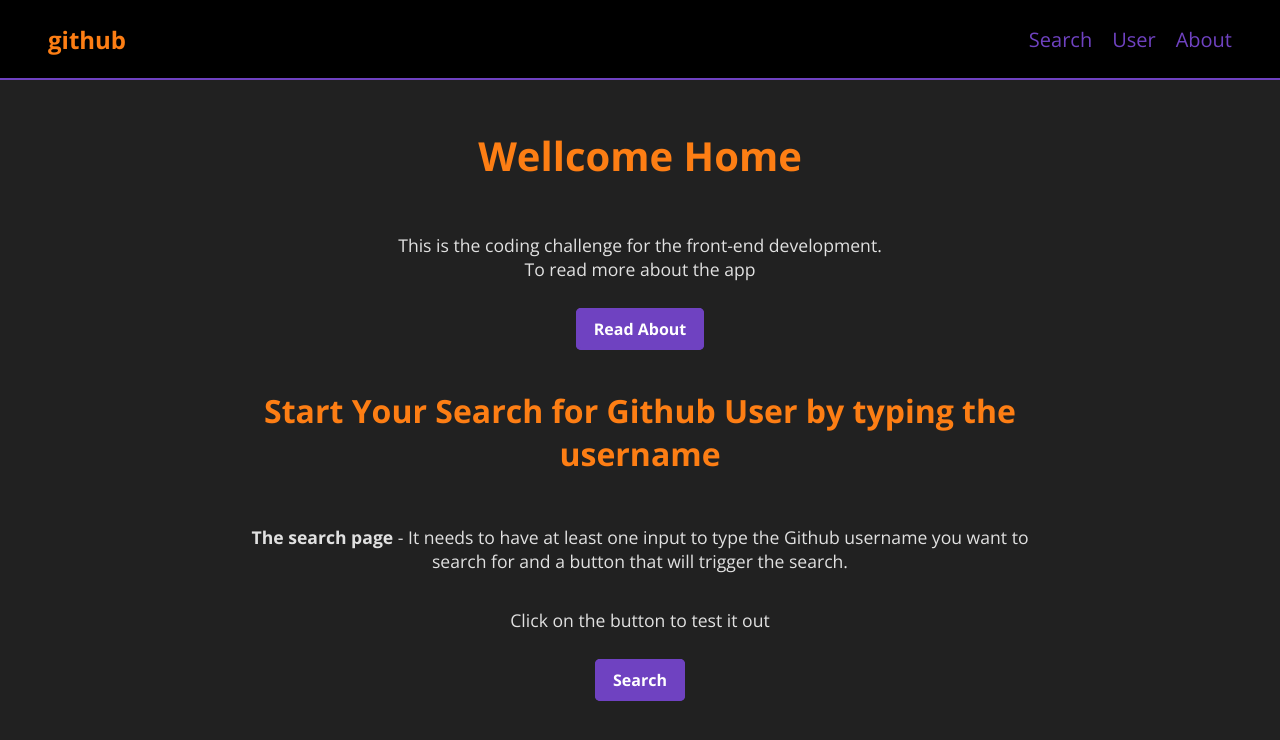
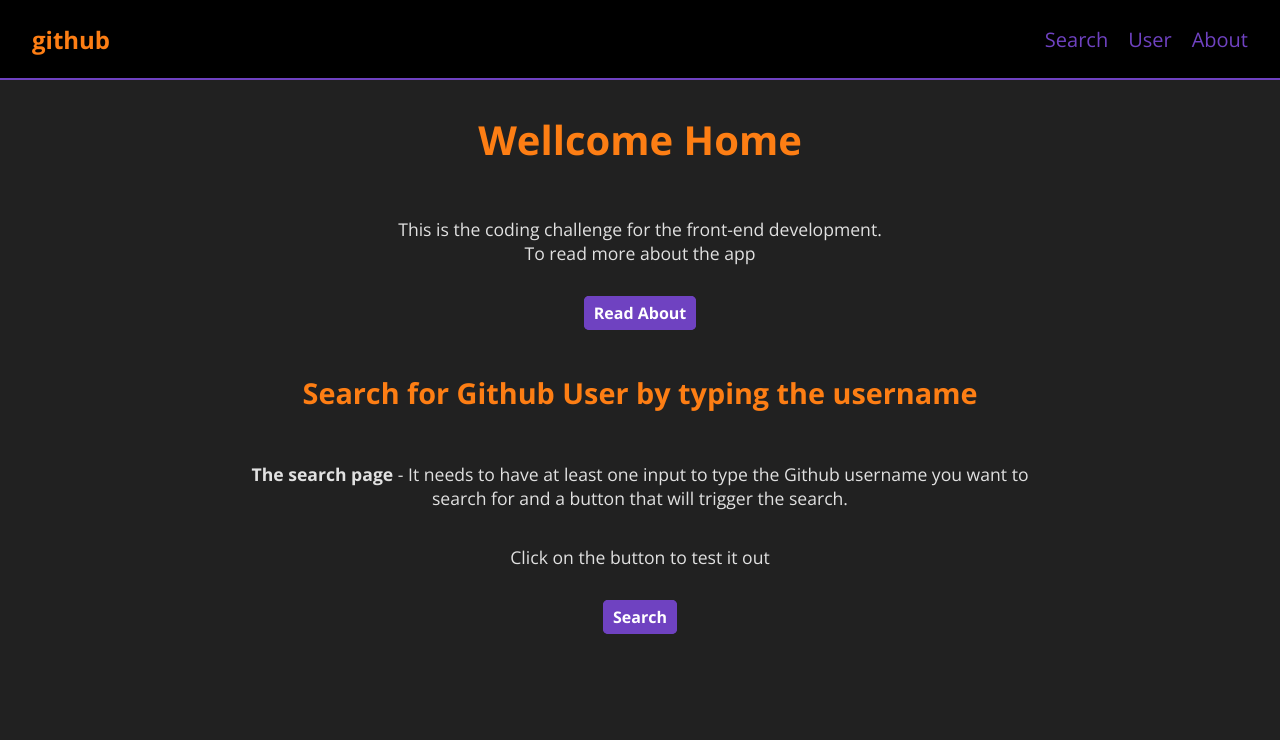
Before and after one commit to lucho20pt/fe-assignment-githubapi-lucho20pt, a React (Create React App) app: page /home in a window 1280 px wide. Shown: the top 740 px of the page. Built offline with nearby package versions, Linux system fonts and the light colour scheme.

Commit message:
upd: html structural classes and styles

```diff
--- a/src/features/github/Searcher.js
+++ b/src/features/github/Searcher.js
@@ -66,7 +66,7 @@
   }
 
   return (
-    <div className={`${classes.search} ${'centered'}`}>
+    <div className={`${classes.searcher} ${'centered'}`}>
       <form onSubmit={submitHandler}>
         <div className="row">
           <input
--- a/src/features/github/UserDetail.js
+++ b/src/features/github/UserDetail.js
@@ -1,5 +1,5 @@
-import React, { Fragment, useState } from 'react'
-import { Route, Routes, useParams, Link } from 'react-router-dom'
+import React, { Fragment } from 'react'
+import { useParams, Link } from 'react-router-dom'
 import classes from 'styles/github/UserDetail.module.scss'
 import { useSelector } from 'react-redux'
 import NoUser from './NoUser'
--- a/src/pages/About.js
+++ b/src/pages/About.js
@@ -4,7 +4,7 @@
 
 const About = () => {
   return (
-    <section className="container">
+    <section className="content">
       <h1 className="title text-center">About the app</h1>
       <article className={classes.about}>
         <h2>About the challenge</h2>
--- a/src/pages/Home.js
+++ b/src/pages/Home.js
@@ -3,7 +3,7 @@
 
 const Home = () => {
   return (
-    <section className="container">
+    <section className="content">
       <h1 className="title text-center">Wellcome Home</h1>
       <div className="centered">
         <p>
@@ -16,7 +16,7 @@
           </Link>
         </p>
       </div>
-      <h2 className="title text-center">Start Your Search for Github User by typing the username</h2>
+      <h2 className="title text-center">Search for Github User by typing the username</h2>
       <div className="centered">
         <p>
           <strong>The search page</strong> - It needs to have at least one input
--- a/src/pages/Search.js
+++ b/src/pages/Search.js
@@ -4,7 +4,7 @@
 
 const Home = () => {
   return (
-    <section className="container">
+    <section className="content">
       <h1 className="title text-center">Search</h1>
       <h2 className="text-center">Type the username on the search field and do your search</h2>
       <Searcher />
--- a/src/pages/User.js
+++ b/src/pages/User.js
@@ -4,7 +4,7 @@
 
 const Home = () => {
   return (
-    <section className="container">
+    <section className="content">
       <h1 className="title text-center">User Profile</h1>
 
       <UserDetail />
--- a/src/styles/github/Search.module.scss
+++ b/src/styles/github/Search.module.scss
@@ -1,9 +1,13 @@
 @import "styles/custom.scss";
 
-.search{
+.searcher{
+    form{
+        display: block;
+        padding: 0 2rem;
+    }
     input[type=text]{
         background: $white;
-        padding: .5rem;
+        padding: .2rem;
         color: $purple;
         border: 2px solid $purple;
         border-radius: 5px;
--- a/src/styles/globals.scss
+++ b/src/styles/globals.scss
@@ -28,8 +28,8 @@
 }
 
 h1{ font-size: 2.5rem; margin: 1rem 0;}
-h2{ font-size: 2rem; margin: .5rem 0;}
-h3{ font-size: 1.75rem;}
+h2{ font-size: 1.8rem; margin: .5rem 0;}
+h3{ font-size: 1.70rem;}
 h4{ font-size: 1.5rem;}
 h5{ font-size: 1.25rem;}
 h6{ font-size: 1.1rem;}
@@ -38,14 +38,16 @@
 body {
   height: auto;
 }
-
 .container{
   display: block;
   padding: 1rem 2rem;
+  width: 100%;
+}
+.content{
+  display: block;
   margin: 0 auto;
-  max-width: 960px;
+  max-width: 800px;
 }
-
 .centered {
   margin: 2rem auto;
   text-align: center;
@@ -53,6 +55,18 @@
   justify-content: center;
   align-items: center;
   flex-direction: column;
+}
+
+.text{
+  &-start{
+    text-align: left;
+  }
+  &-center{
+    text-align: center;
+  }
+  &-end{
+    text-align: right;
+  }
 }
 
 .row{
@@ -70,18 +84,6 @@
   color: $orange;
 }
 
-.text{
-  &-start{
-    text-align: left;
-  }
-  &-center{
-    text-align: center;
-  }
-  &-end{
-    text-align: right;
-  }
-}
-
 .focused {
   font-size: 3rem;
   font-weight: bold;
@@ -97,14 +99,14 @@
   font-weight: 700;
   cursor: pointer;
   font-size: 1.25rem;
-  padding: 0.75rem 1.5rem;
+  padding: 0.5rem 1rem;
   &-small{
     font-size: 1rem;
-    padding: 0.5rem 1.0rem;
+    padding: 0.25rem .5rem;
   }
   &-large{
     font-size: 1.5rem;
-    padding: 1rem 2.5rem;
+    padding: 1rem 2rem;
   }
   &:hover,
   &:active {
--- a/src/styles/layout/MainNavigation.module.scss
+++ b/src/styles/layout/MainNavigation.module.scss
@@ -4,7 +4,7 @@
   width: 100%;
   height: 5rem;
   display: flex;
-  padding: 0 3rem;
+  padding: 0 2rem;
   justify-content: space-between;
   align-items: center;
   background-color: $black;
--- a/src/styles/pages/About.module.scss
+++ b/src/styles/pages/About.module.scss
@@ -1,6 +1,5 @@
 @import "styles/custom.scss";
 .about{
-    border: 1px solid $orange;
     padding: 1rem;
 
     ul, li{
```
